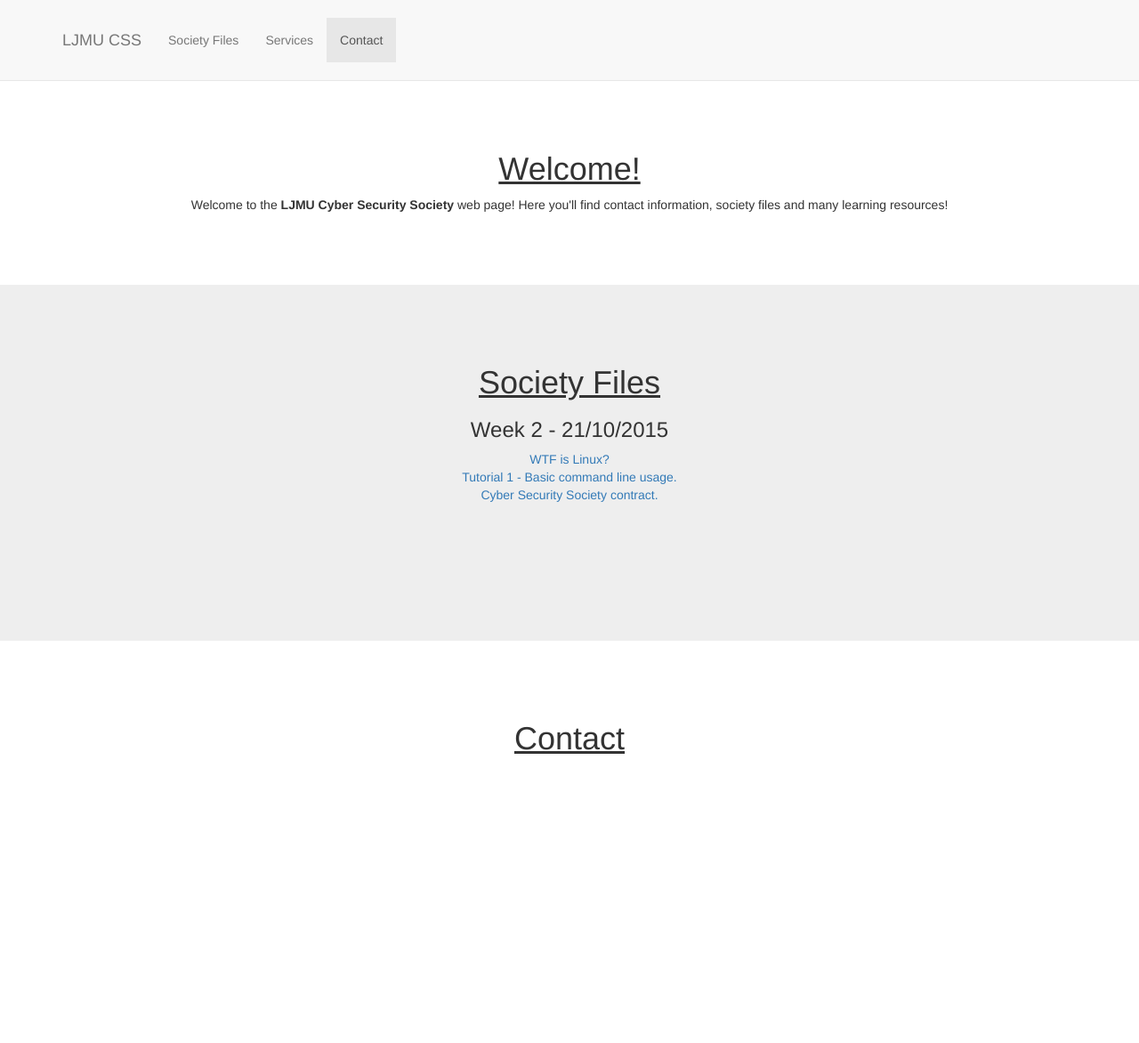
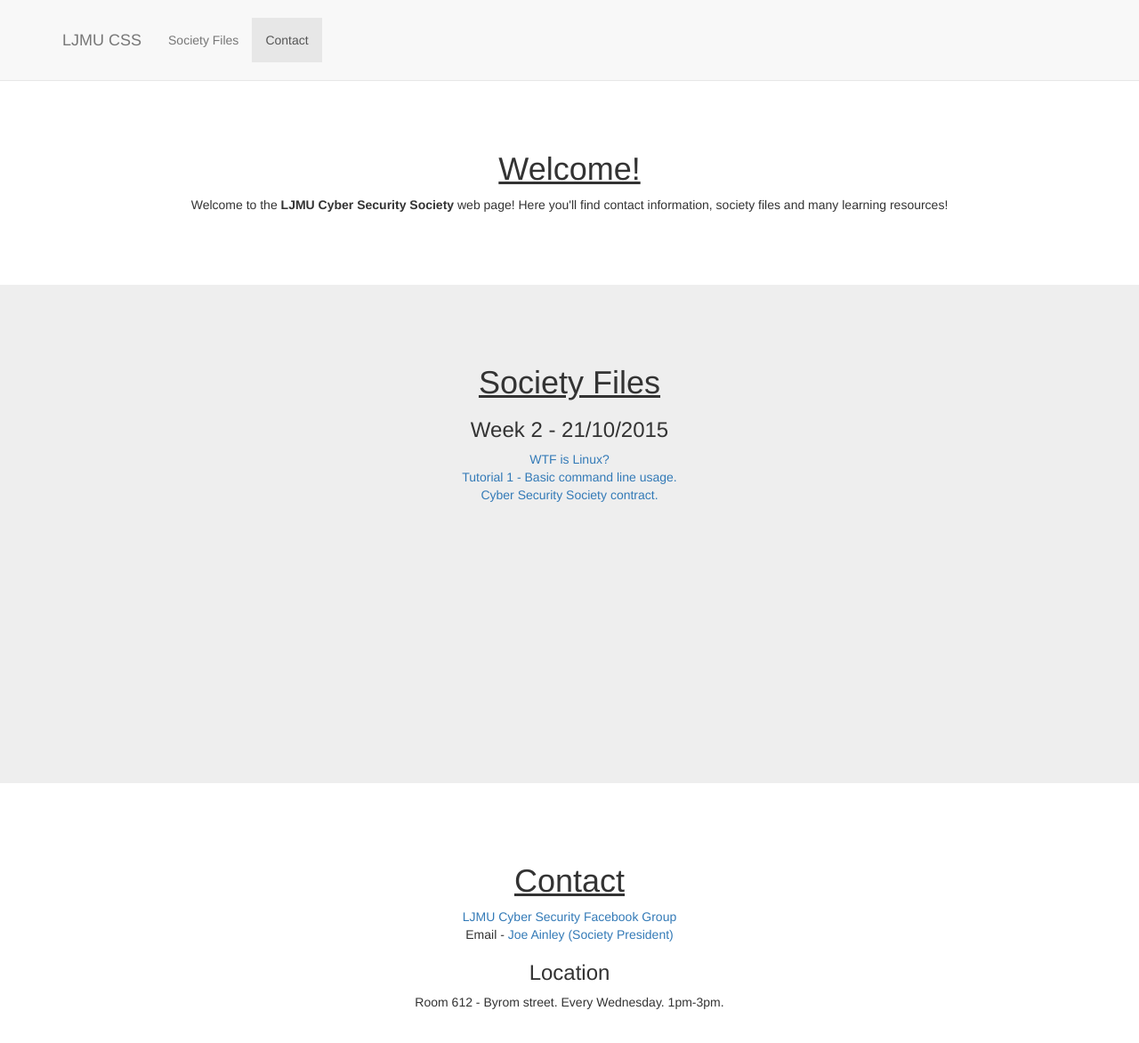
Before and after one commit to ljmucss/ljmucss.github.io, a plain HTML site: page index.html in a window 1280 px wide. Shown: the whole page at 89% size. Before the commit the page ends 1120 px from the top, so only its background shows below. Drawn offline with Linux system fonts and the light colour scheme.

Commit message:
Added contact info.

```diff
--- a/css/scrolling-nav.css
+++ b/css/scrolling-nav.css
@@ -39,7 +39,7 @@
 }
 
 .society-files-section {
-    height: 50%;
+    height: 70%;
     padding-top: 70px;
     text-align: center;
     background: #eee;
--- a/index.html
+++ b/index.html
@@ -56,9 +56,6 @@
                         <a class="page-scroll" href="#files">Society Files</a>
                     </li>
                     <li>
-                        <a class="page-scroll" href="#services">Services</a>
-                    </li>
-                    <li>
                         <a class="page-scroll" href="#contact">Contact</a>
                     </li>
                 </ul>
@@ -104,6 +101,11 @@
             <div class="row">
                 <div class="col-lg-12">
                     <h1><u>Contact</u></h1>
+                    <a href="https://www.facebook.com/groups/823350107723178/948035971921257/?ref=notif&notif_t=group_activity">LJMU Cyber Security Facebook Group</a><br>
+                    Email - <a href="mailto:J.Ainley@2014.ljmu.ac.uk" target="_top">Joe Ainley (Society President)</a><br>
+
+                    <h3>Location</h3>
+                    <p>Room 612 - Byrom street. Every Wednesday. 1pm-3pm.</p>
                 </div>
             </div>
         </div>
```
